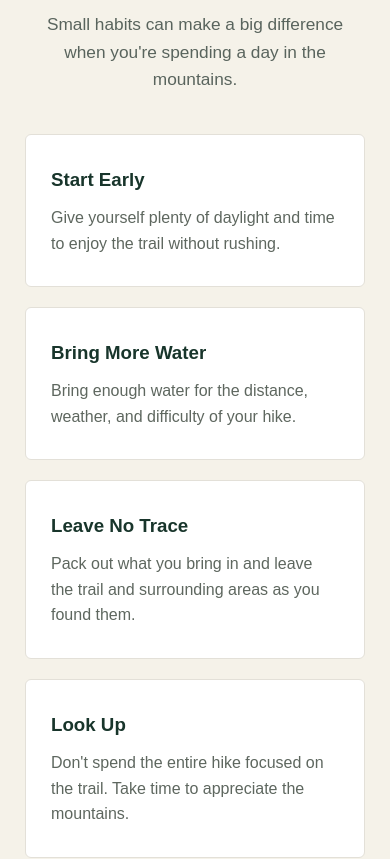
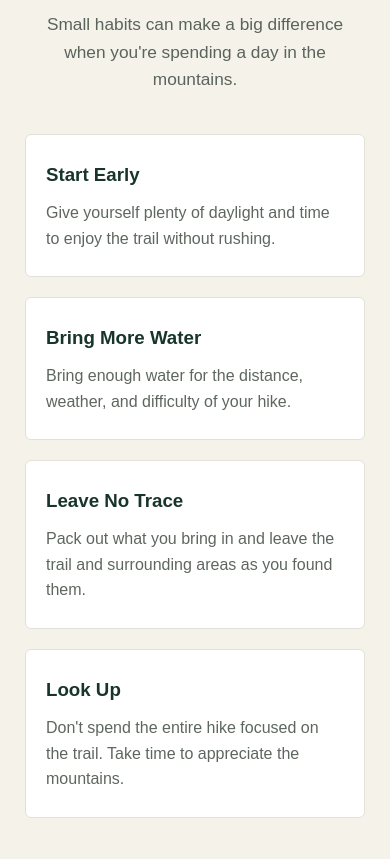
Before and after one commit to Verso-l-Alto/Verso-l-Alto, a plain HTML site: page hiking.html in a window 390 px wide. Shown: the part 5220-6079 px from the top of the page. Drawn offline with Linux system fonts and the light colour scheme.

Commit message:
Update hiking.html

```diff
--- a/hiking.html
+++ b/hiking.html
@@ -504,6 +504,15 @@ color: white;
     .tips-grid {
     grid-template-columns: 1fr;
 }
+
+.tip-card {
+    padding: 25px 20px;
+}
+
+.tip-card p {
+    font-size: 1rem;
+    line-height: 1.6;
+}
         }
 
     </style>
```
